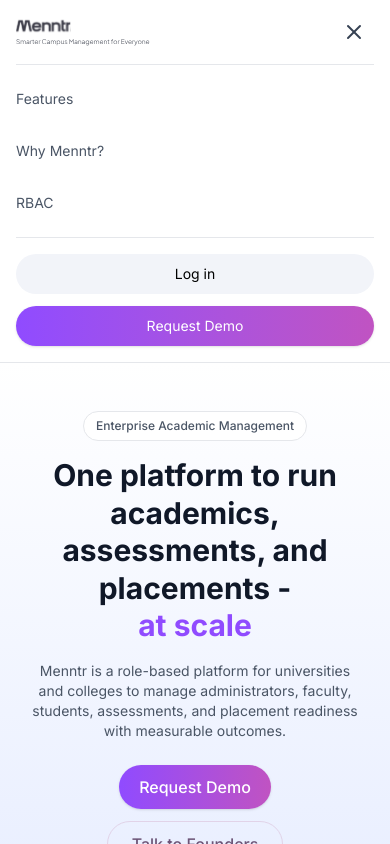
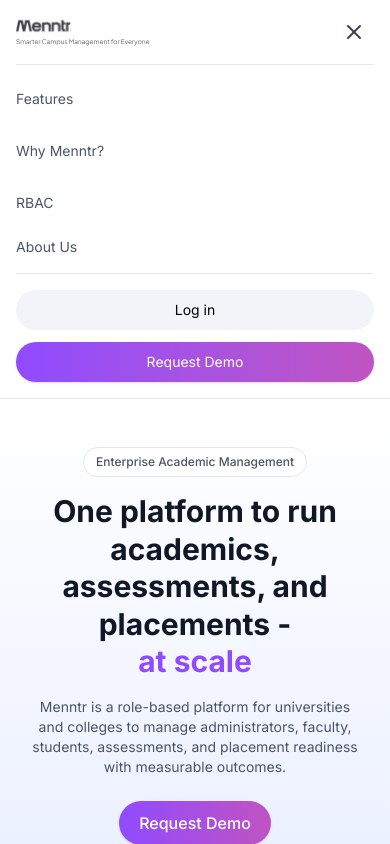
Before and after one commit to harish-pathaxiom/menntr-web, a Next.js app: page / in a window 390 px wide. Both pictures are taken after a click on the button "Toggle menu". Shown: the top 844 px of the page. Built offline with nearby package versions, Linux system fonts and the light colour scheme.

Commit message:
navbar link update for mobile

```diff
--- a/components/Navbar.tsx
+++ b/components/Navbar.tsx
@@ -107,19 +107,19 @@
             {/* Desktop Navigation */}
             <div className="hidden md:flex items-center gap-6">
               <a
-                href="#features"
+                href="/#features"
                 className="text-sm text-gray-600 hover:text-gray-900 transition-colors"
               >
                 Features
               </a>
               <a
-                href="#why"
+                href="/#why"
                 className="text-sm text-gray-600 hover:text-gray-900 transition-colors"
               >
                 Why Menntr?
               </a>
               <a
-                href="#rbac"
+                href="/#rbac"
                 className="text-sm text-gray-600 hover:text-gray-900 transition-colors"
               >
                 RBAC
@@ -164,25 +164,31 @@
             <div className="md:hidden py-4 border-t border-gray-200">
               <div className="flex flex-col space-y-4">
                 <a
-                  href="#features"
+                  href="/#features"
                   className="text-sm text-gray-600 hover:text-gray-900 py-2 transition-colors"
                   onClick={() => setIsMenuOpen(false)}
                 >
                   Features
                 </a>
                 <a
-                  href="#why"
+                  href="/#why"
                   className="text-sm text-gray-600 hover:text-gray-900 py-2 transition-colors"
                   onClick={() => setIsMenuOpen(false)}
                 >
                   Why Menntr?
                 </a>
                 <a
-                  href="#rbac"
+                  href="/#rbac"
                   className="text-sm text-gray-600 hover:text-gray-900 py-2 transition-colors"
                   onClick={() => setIsMenuOpen(false)}
                 >
                   RBAC
+                </a>
+                <a
+                  href="/about"
+                  className="text-sm text-gray-600 hover:text-gray-900 transition-colors"
+                >
+                  About Us
                 </a>
                 <div className="flex flex-col gap-3 pt-4 border-t border-gray-200">
                   <button className="text-sm text-black bg-[#F2F4F9] px-5 py-2.5 rounded-full text-center hover:bg-[#E8ECF6] transition-all duration-200">
```
